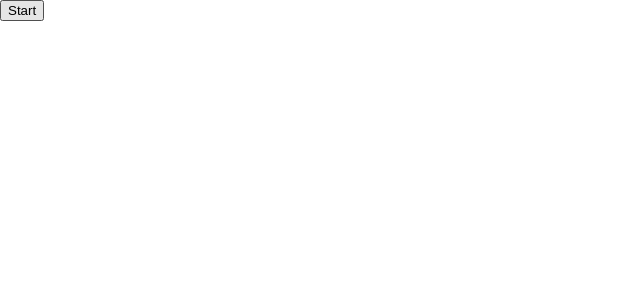
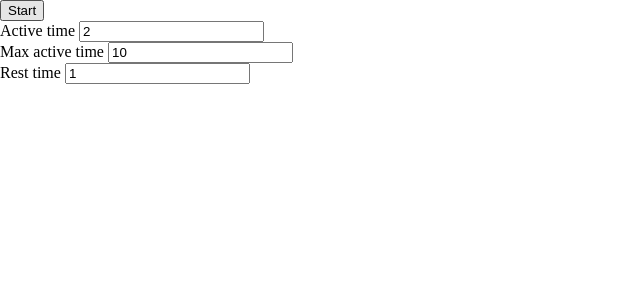
Before and after one commit to rhumaric/harvrest, a Svelte app: page / in a window 1280 px wide. Shown: the top 300 px of the page, without its empty margins (0-640 px from the left). Built offline with nearby package versions, Linux system fonts and the light colour scheme.

Commit message:
feat: add configuration of session time (in seconds for now)

```diff
--- a/src/App.svelte
+++ b/src/App.svelte
@@ -1,5 +1,6 @@
 <script>
   import Timer from './Timer.svelte';
+  import Settings from './Settings.svelte';
   import { time } from './stores.js';
 
   let started;
@@ -15,9 +16,11 @@
 
   let threshold = Infinity;
 
-  let minActiveTime = 2 * 1000;
-  let maxActiveTime = 10 * 1000;
-  let restForMinActiveTime = 1 * 1000;
+  let settings = {
+    minActiveTime: 2,
+    maxActiveTime: 10,
+    restForMinActiveTime: 1
+  };
 
   function endSession() {
     stop();
@@ -26,7 +29,7 @@
     } else {
       restTime = elapsed;
     }
-    if (!rest && elapsed > minActiveTime) {
+    if (!rest && elapsed > settings.minActiveTime * 1000) {
       rest = true;
       startTimer();
     } else {
@@ -46,10 +49,10 @@
     stop = time().subscribe(registerTime);
     if (rest) {
       const earnedRestTime =
-        (restForMinActiveTime * activeTime) / minActiveTime;
+        (settings.restForMinActiveTime * activeTime) / settings.minActiveTime;
       threshold = earnedRestTime || Infinity;
     } else {
-      threshold = maxActiveTime || Infinity;
+      threshold = settings.maxActiveTime * 1000 || Infinity;
     }
   }
   function registerTime(value) {
@@ -61,3 +64,4 @@
 </script>
 
 <Timer {started} {rest} {elapsed} {startSession} {endSession} />
+<Settings {settings} />
--- /dev/null
+++ b/src/Field.svelte
@@ -0,0 +1,13 @@
+<script>
+  export let obj;
+  export let property;
+  export let label;
+</script>
+
+<div>
+  <label for={property}>{label}</label>
+  <input
+    id={property}
+    value={obj[property]}
+    on:input={event => (obj[property] = event.target.value)} />
+</div>
--- /dev/null
+++ b/src/Settings.svelte
@@ -0,0 +1,8 @@
+<script>
+  import Field from './Field.svelte';
+  export let settings;
+</script>
+
+<Field obj={settings} property="minActiveTime" label="Active time" />
+<Field obj={settings} property="maxActiveTime" label="Max active time" />
+<Field obj={settings} property="restForMinActiveTime" label="Rest time" />
```
